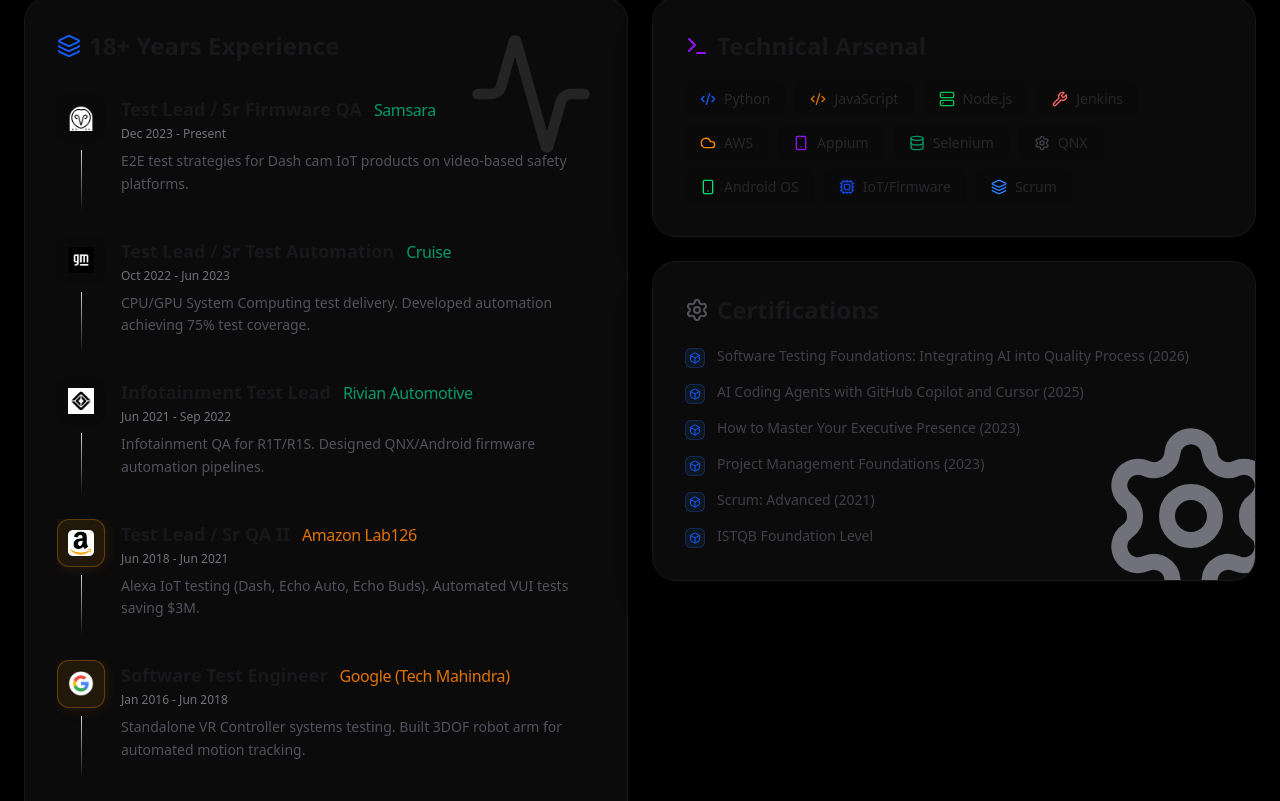
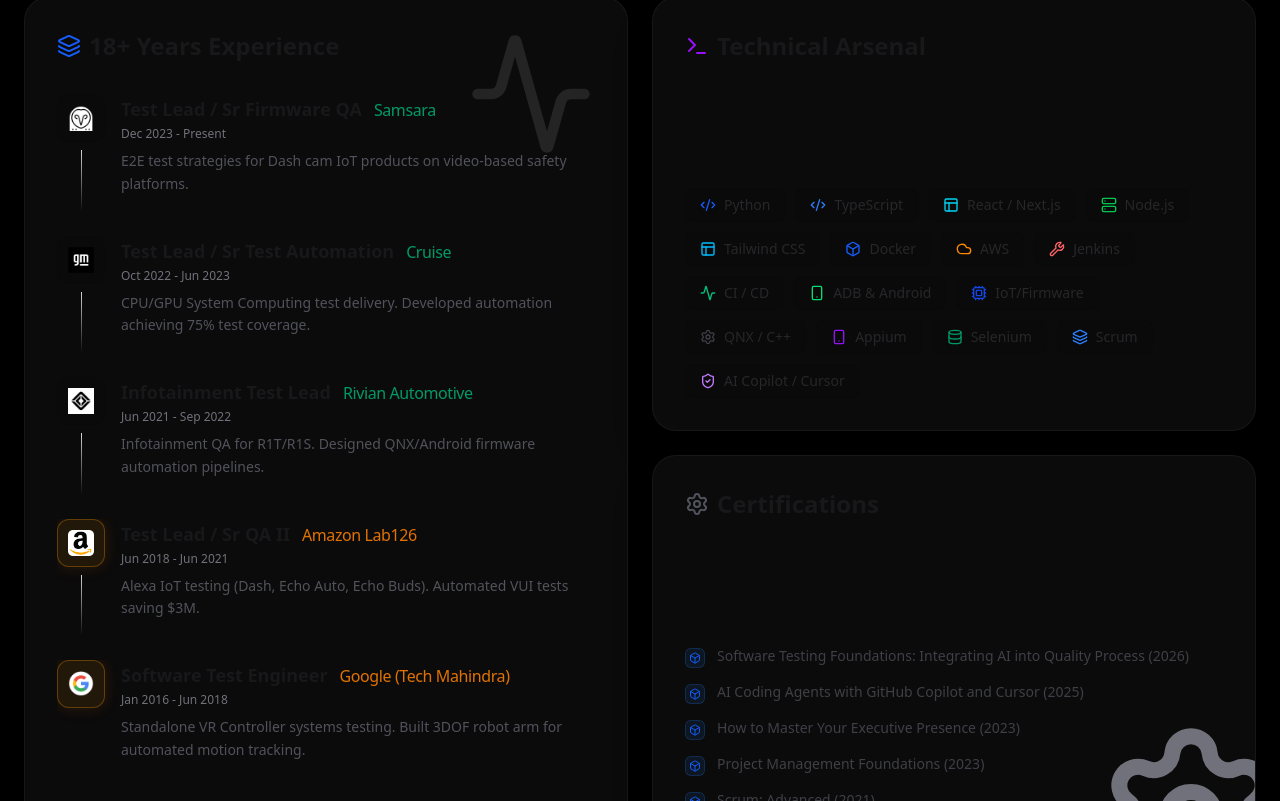
Before and after one commit to bilalahamad0/profile, a Next.js app in the folder resume-site/: page / in a window 1280 px wide. Shown: the part 859-1660 px from the top of the page. Built offline with nearby package versions, Linux system fonts and the light colour scheme; no server answers.

Commit message:
Optimize Experience timeline to 5 items for visual symmetry and enrich Technical Arsenal with advanced skills (Next.js, TypeScript, Docker, AI Pilot)

```diff
--- a/resume-site/src/components/v2/BentoGridV2.tsx
+++ b/resume-site/src/components/v2/BentoGridV2.tsx
@@ -23,16 +23,21 @@
 
 const skills = [
   { name: "Python", icon: Code2, color: "text-blue-600 dark:text-blue-400" },
-  { name: "JavaScript", icon: Code2, color: "text-amber-600 dark:text-amber-400" },
+  { name: "TypeScript", icon: Code2, color: "text-blue-500" },
+  { name: "React / Next.js", icon: Layout, color: "text-cyan-400" },
   { name: "Node.js", icon: Server, color: "text-green-500" },
+  { name: "Tailwind CSS", icon: Layout, color: "text-sky-400" },
+  { name: "Docker", icon: Box, color: "text-blue-600" },
+  { name: "AWS", icon: Cloud, color: "text-orange-400" },
   { name: "Jenkins", icon: Wrench, color: "text-red-400" },
-  { name: "AWS", icon: Cloud, color: "text-orange-400" },
+  { name: "CI / CD", icon: Activity, color: "text-emerald-500" },
+  { name: "ADB & Android", icon: Smartphone, color: "text-green-400" },
+  { name: "IoT/Firmware", icon: Cpu, color: "text-blue-700 dark:text-blue-300" },
+  { name: "QNX / C++", icon: Settings, color: "text-zinc-700 dark:text-zinc-300" },
   { name: "Appium", icon: Smartphone, color: "text-purple-600 dark:text-purple-400" },
   { name: "Selenium", icon: Database, color: "text-emerald-600 dark:text-emerald-400" },
-  { name: "QNX", icon: Settings, color: "text-zinc-700 dark:text-zinc-300" },
-  { name: "Android OS", icon: Smartphone, color: "text-green-400" },
-  { name: "IoT/Firmware", icon: Cpu, color: "text-blue-700 dark:text-blue-300" },
-  { name: "Scrum", icon: Layers, color: "text-blue-500" }
+  { name: "Scrum", icon: Layers, color: "text-blue-500" },
+  { name: "AI Copilot / Cursor", icon: ShieldCheck, color: "text-purple-400" }
 ];
 
 const certs = [
@@ -91,8 +96,8 @@
   const currentYear = new Date().getFullYear();
   const yearsOfExperience = currentYear - 2008;
 
-  // Render 6 items initially to fully cover the height without large empty gaps
-  const visibleExperiences = isExpanded ? experienceData : experienceData.slice(0, 6);
+  // Render 5 items initially to pair vertically with Arsenal and Certs on Desktop
+  const visibleExperiences = isExpanded ? experienceData : experienceData.slice(0, 5);
 
   const [badgeCount, setBadgeCount] = useState<number | string>("8+");
 
@@ -133,7 +138,7 @@
           whileInView={{ opacity: 1, y: 0 }}
           viewport={{ once: true }}
           transition={{ duration: 0.5 }}
-          className="lg:col-span-2 lg:row-span-3 glass-card rounded-3xl p-8 relative flex flex-col transition-all duration-500 h-full"
+          className="lg:col-span-2 lg:row-span-2 glass-card rounded-3xl p-8 relative flex flex-col transition-all duration-500 h-full"
         >
           <div className="absolute top-0 right-0 p-8 opacity-10 pointer-events-none">
             <Activity className="w-32 h-32" />
@@ -206,7 +211,7 @@
           whileInView={{ opacity: 1, y: 0 }}
           viewport={{ once: true }}
           transition={{ duration: 0.5, delay: 0.1 }}
-          className="lg:col-span-2 glass-card rounded-3xl p-8 flex flex-col justify-start"
+          className="lg:col-span-2 glass-card rounded-3xl p-8 flex flex-col justify-between"
         >
           <h2 className="text-2xl font-bold text-zinc-900 dark:text-white mb-5 flex items-center gap-2">
             <Terminal className="w-6 h-6 text-purple-600 dark:text-purple-400" />
@@ -229,7 +234,7 @@
           whileInView={{ opacity: 1, y: 0 }}
           viewport={{ once: true }}
           transition={{ duration: 0.5, delay: 0.4 }}
-          className="lg:col-span-2 glass-card rounded-3xl p-8 relative overflow-hidden flex flex-col justify-center"
+          className="lg:col-span-2 glass-card rounded-3xl p-8 relative overflow-hidden flex flex-col justify-between"
         >
           {/* Watermark */}
           <Settings className="absolute -right-8 -bottom-8 w-48 h-48 text-zinc-500 dark:text-zinc-500/5 pointer-events-none" />
```
